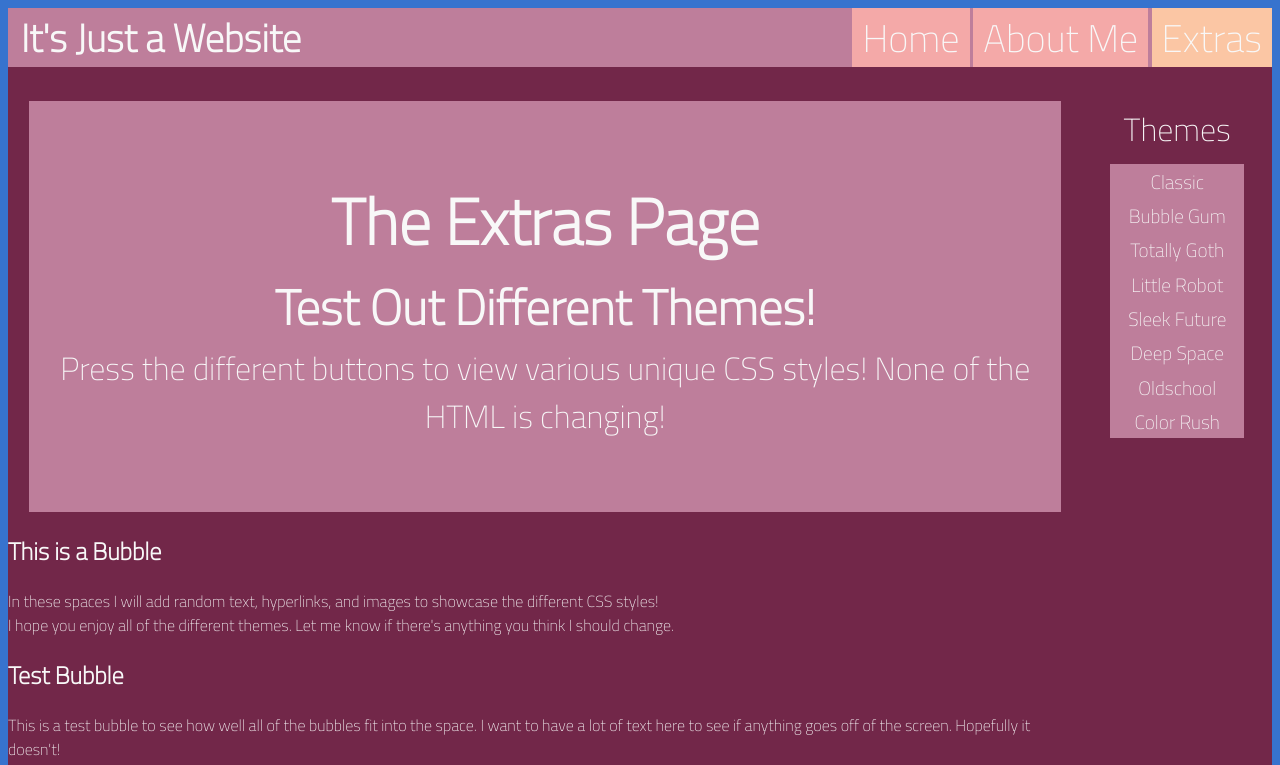
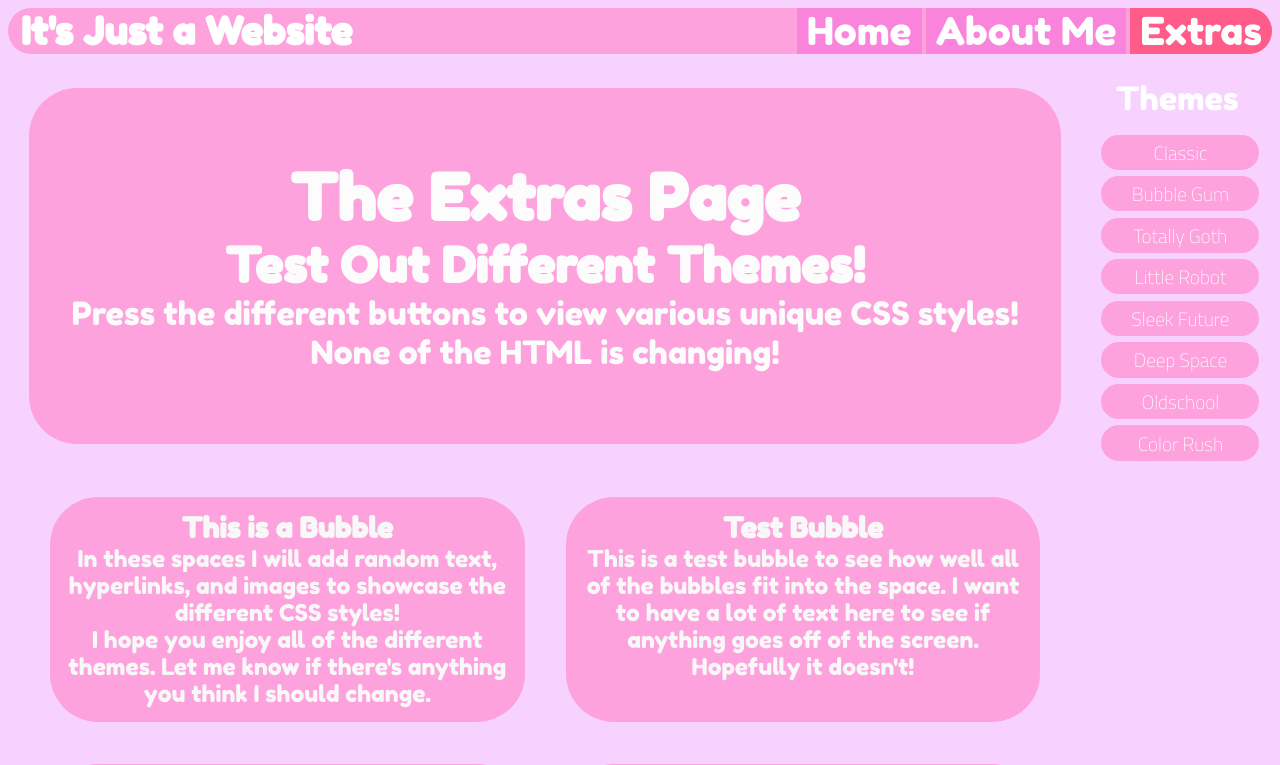
Before and after one commit to TreBomb/firstSite, a plain HTML site: page extras.html in a window 1280 px wide. Both pictures are taken after a click on the button "Bubble Gum". Shown: the top 765 px of the page. Drawn offline with Linux system fonts and the light colour scheme.

Commit message:
added bubble gum theme

```diff
--- a/bubblegum.css
+++ b/bubblegum.css
@@ -1,41 +1,82 @@
 body {
-    background: #3773ce;
-    color: #f8f8f8;
-    font-family: 'Titillium Web', sans-serif;
+    background: #f7d2ff;
+    color: #ffffff;
+    font-family: 'Fredoka One', cursive;
 }
 
 #frame {
-    background-color: #722749;
     display: inline-block;
     margin: auto;
+    border-radius: 48px;
+    transition: 1.2s;
 }
 
 #content {
     float: left;
     max-width: 85%;
     min-width: 85%;
+    border-radius: 48px;
+    transition: 1.2s;
 }
 
 #main {
     text-align: center;
     padding: 1%;
-    background-color: #be7e9b;
+    background-color: #ff93d2c0;
     margin: 2%;
+    border-radius: 48px;
+    transition: 1.2s;
 }
 
 #bar {
     float: right;
     min-height: 100%;
-    max-width: 11%;
-    min-width: 11%;
-    padding: 2%;
+    max-width: 13%;
+    min-width: 13%;
+    padding: 1%;
+    border-radius: 48px;
+    transition: 1.2s;
+}
+
+#sections {
+    display: flex;
+    flex-wrap: wrap;
+    overflow: hidden;
+    flex: 1;
+    padding: 1%;
+    margin: 1%;
+    border-radius: 48px;
+    transition: 1.2s;
+}
+
+.unit {
+    display: block;
+    text-align: center;
+    padding: 1%;
+    margin: 2%;
+    background-color: #ff93d2c0;
+    max-width: 44%;
+    min-width: 44%;
+    max-height: 30%;
+    min-height: 30%;
+    border-radius: 48px;
+    transition: 1.2s;
+}
+
+.zone {
+    text-align: center;
+    padding: 1%;
+    border-radius: 48px;
+    transition: 1.2s;
 }
 
 .pages {
-    background-color: #be7e9b;
+    background-color: #ff93d2c0;
     overflow: hidden;
     text-align: right;
     margin-bottom: 1%;
+    border-radius: 48px;
+    transition: 1.2s;
 }
 
 .pages a {
@@ -46,22 +87,28 @@ body {
     padding-left: 10px;
     padding-right: 10px;
     margin: auto;
-}
-
-.pages a:hover {
-    color: #272727;
+    transition: 1.2s;
+    cursor: pointer;
 }
 
 .pages a.active {
-    background-color: #FBC6A4;
+    background-color: #ff5c8a;
 }
 
 .pages a.inactive {
-    background-color: #F4A9A8;
+    background-color: #fa83dc;
+}
+
+.pages a.active:hover {
+    background-color: #bde0fe;
+}
+
+.pages a.inactive:hover {
+    background-color: #bde0fe;
 }
 
 .pages #heading {
-    color: #f8f8f8;
+    color: #ffffff;
     font-size: 3vw;
     float: left;
     text-align: center;
@@ -69,6 +116,7 @@ body {
     padding-bottom: 0%;
     padding-left: 1%;
     margin: auto;
+    border-radius: 48px;
 }
 
 #heading {
@@ -77,6 +125,7 @@ body {
     padding-bottom: 2%;
     padding-left: 2%;
     margin: auto;
+    border-radius: 48px;
 }
 
 .title {
@@ -105,24 +154,37 @@ body {
     text-align: center;
 }
 
+.small-title {
+    font-size: 2.2vw;
+    margin: auto;
+    text-align: center;
+}
+
+.small-text {
+    font-size: 1.8vw;
+    margin: auto;
+    text-align: center;
+}
+
 img {
     display: block;
     max-width: 100%;
     height: auto;
     margin: auto;
     align-self: center;
+    border-radius: 48px;
 }
 
 a:link {
-    color: #f8f8f8;
+    color: #ffffff;
 }
 
 a:visited {
-    color: #f8f8f8;
+    color: #ffffff;
 }
 
 a:hover {
-    color: #272727;
+    color: #ffffff;
 }
 
 #buttons {
@@ -134,10 +196,18 @@ a:hover {
 .themes {
     font-family: 'Titillium Web', sans-serif;
     border: none;
-    background-color: #be7e9b;
-    color: #f8f8f8;
+    background-color: #ff93d2c0;
+    color: #ffffff;
     font-size: 1.5vw;
     min-width: 100%;
     max-width: 100%;
     padding: 2%;
+    margin: 2%;
+    border-radius: 48px;
+    transition: 1.2s;
+    cursor: pointer;
 }
+
+.themes:hover {
+    background-color: #bde0fe;
+}
--- a/extras.html
+++ b/extras.html
@@ -8,6 +8,8 @@
     <link rel="preconnect" href="https://fonts.googleapis.com">
     <link rel="preconnect" href="https://fonts.gstatic.com" crossorigin>
     <link href="https://fonts.googleapis.com/css2?family=Titillium+Web:wght@200&display=swap" rel="stylesheet">
+    <link rel="preconnect" href="https://fonts.gstatic.com" crossorigin>
+    <link href="https://fonts.googleapis.com/css2?family=Fredoka+One&display=swap" rel="stylesheet">
 
 
     <!--Adding the website title-->
```
